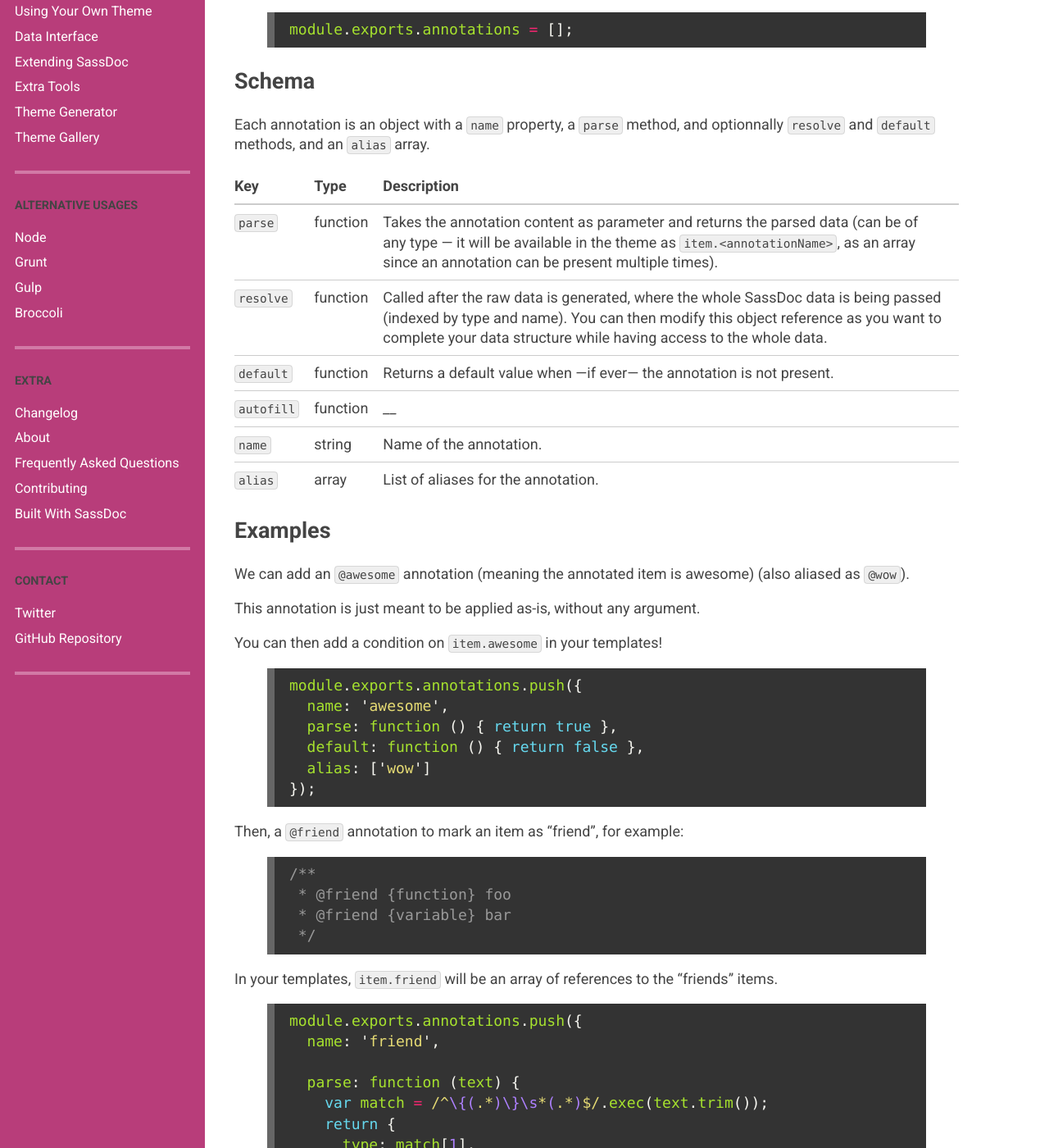
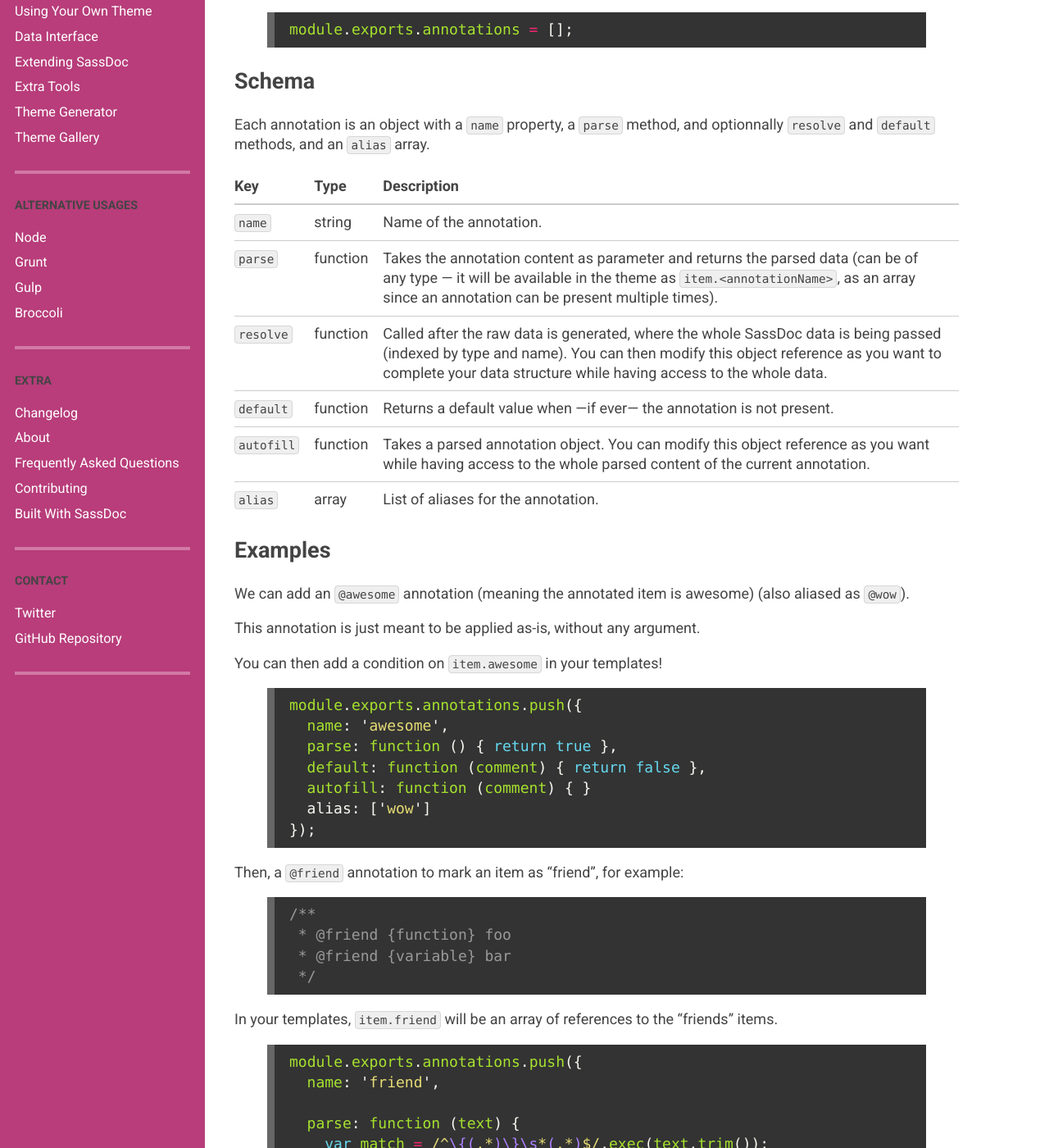
Before and after one commit to SassDoc/sassdoc.github.io, a Jekyll site: the page built from extending-sassdoc/index.md, in a window 1280 px wide and 1400 px high, scrolled down 393 px. Shown: the whole window at 82% size. Built offline with Jekyll 4.4.1, drawn with Linux system fonts in a browser that asks for light colours.

Commit message:
Document autofill

```diff
--- a/extending-sassdoc/index.md
+++ b/extending-sassdoc/index.md
@@ -32,11 +32,11 @@ an `alias` array.
 
 | Key | Type | Description |
 |-----|------|-------------|
+| `name` | string | Name of the annotation. |
 | `parse` | function | Takes the annotation content as parameter and returns the parsed data (can be of any type &mdash; it will be available in the theme as `item.<annotationName>`, as an array since an annotation can be present multiple times). |
 | `resolve` | function | Called after the raw data is generated, where the whole SassDoc data is being passed (indexed by type and name). You can then modify this object reference as you want to complete your data structure while having access to the whole data. |
 | `default` | function | Returns a default value when &mdash;if ever&mdash; the annotation is not present. |
-| `autofill` | function | ____ |
-| `name` | string | Name of the annotation. |
+| `autofill` | function | Takes a parsed annotation object. You can modify this object reference as you want while having access to the whole parsed content of the current annotation. |
 | `alias` | array | List of aliases for the annotation. |
 
 ## Examples
@@ -53,7 +53,8 @@ You can then add a condition on `item.awesome` in your templates!
 module.exports.annotations.push({
   name: 'awesome',
   parse: function () { return true },
-  default: function () { return false },
+  default: function (comment) { return false },
+  autofill: function (comment) { }
   alias: ['wow']
 });
 {% endhighlight %}
```
